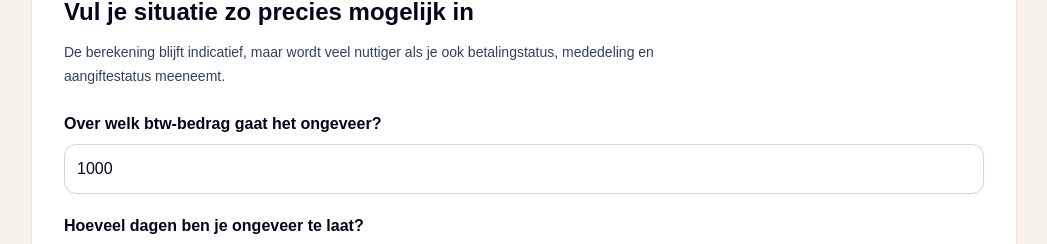
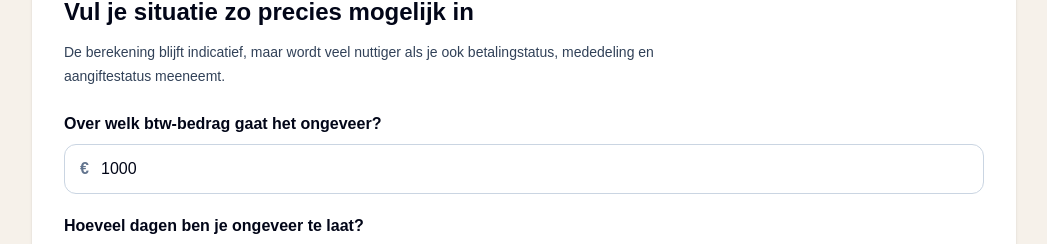
Before and after one commit to NathanVerd/Boeteradar, a Next.js app: page /btw-te-laat-betaald in a window 1280 px wide. Shown: the part 929-1173 px from the top of the page, without its empty margins (116-1163 px from the left). Built offline with nearby package versions, Linux system fonts and the light colour scheme.

Commit message:
Fix VAT payment calculator amount input

```diff
--- a/app/btw-te-laat-betaald/page.tsx
+++ b/app/btw-te-laat-betaald/page.tsx
@@ -25,7 +25,9 @@ export default function BtwTeLaatBetaaldPage() {
   const safeAmount = Math.max(0, Number(amount));
   const safeDeclarationMonthsLate = Math.max(0, Number(declarationMonthsLate));
 
-  const startedMonthsLate = safeDays === 0 ? 0 : Math.max(1, Math.ceil(safeDays / 30));
+  const startedMonthsLate =
+    safeDays === 0 ? 0 : Math.max(1, Math.ceil(safeDays / 30));
+
   const interestRate = 0.08;
 
   const estimatedInterest = Math.round(
@@ -172,13 +174,19 @@ export default function BtwTeLaatBetaaldPage() {
           <div className="mt-6 grid gap-5">
             <label className="font-bold">
               Over welk btw-bedrag gaat het ongeveer?
+              <div className="relative mt-2">
+                <span className="pointer-events-none absolute left-4 top-1/2 -translate-y-1/2 font-bold text-slate-500">
+                  €
+                </span>
+
                 <input
                   type="number"
                   min="0"
                   value={amount}
                   onChange={(e) => setAmount(Number(e.target.value))}
-                className="mt-2 w-full rounded-xl border border-slate-300 bg-white p-3 font-normal"
+                  className="w-full rounded-xl border border-slate-300 bg-white p-3 pl-9 font-normal"
                 />
+              </div>
             </label>
 
             <label className="font-bold">
```
Lines whose indentation alone changed are shown as unchanged.
